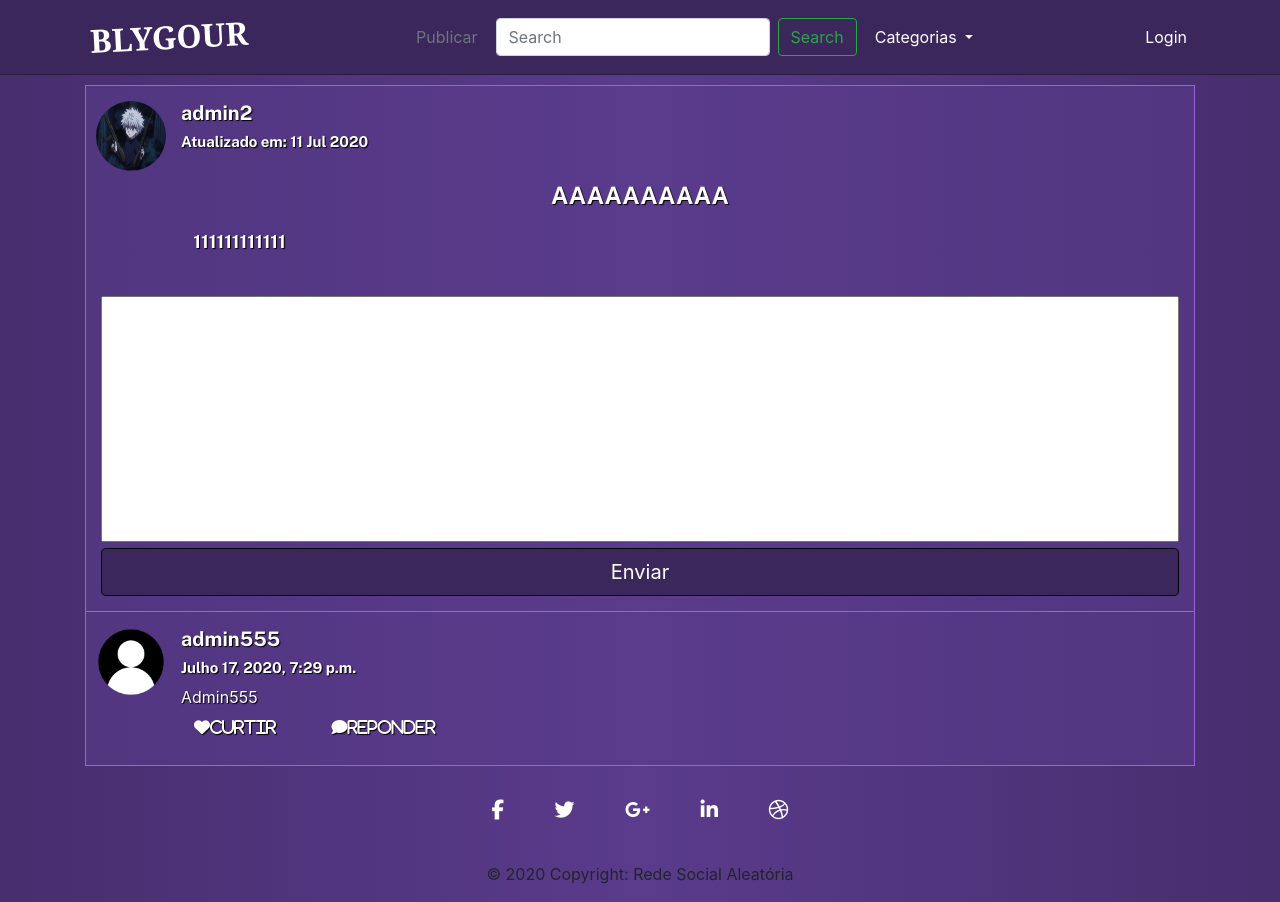
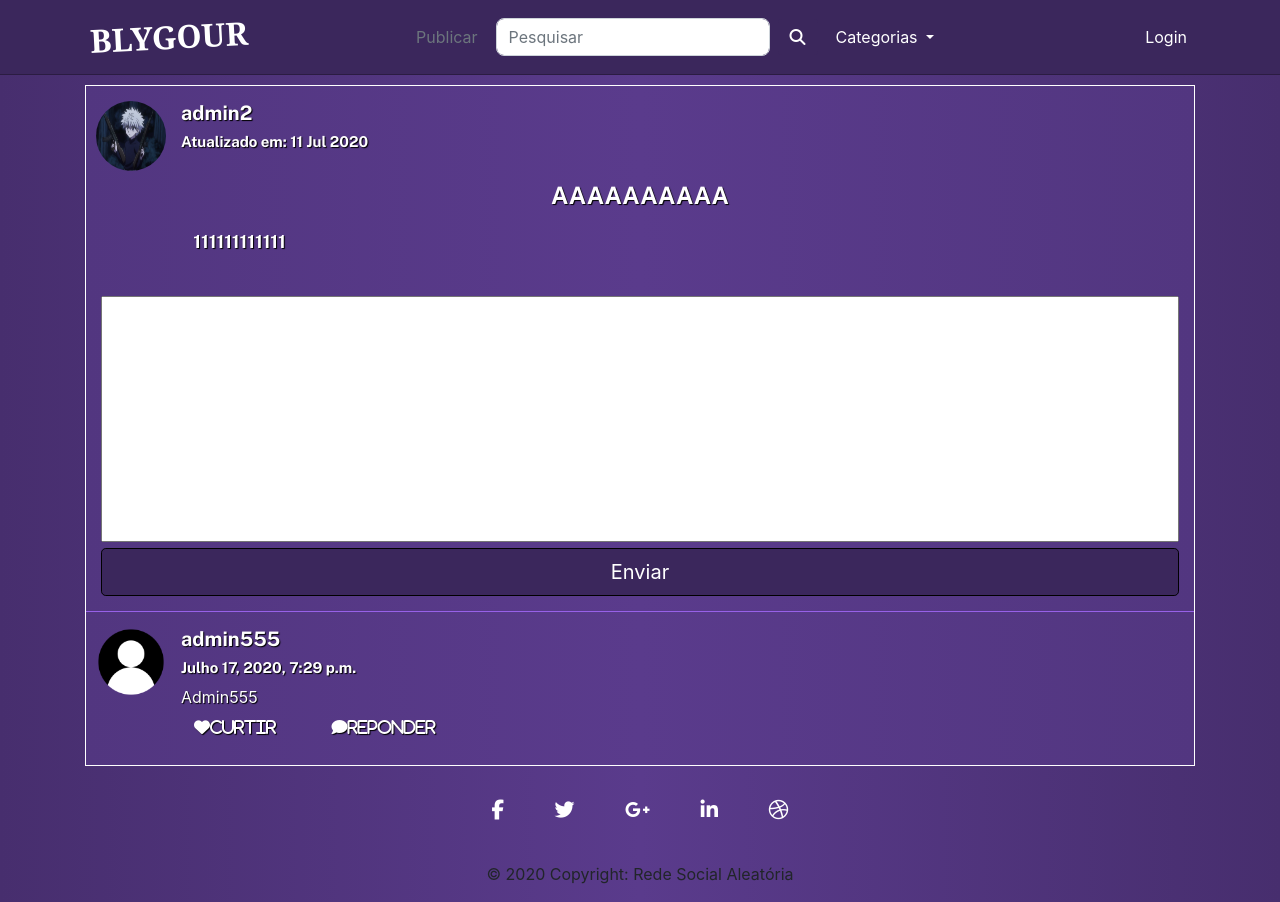
Before and after one commit to iagoid/Blygour, a Django app: page /19 in a window 1280 px wide. Run offline with Django 3.2, Linux system fonts and the light colour scheme; data comes from the database, SQL or seed files in the repository; both versions use the stored data as it was after the commit; some libraries are stand-ins or nearby versions.

Commit message:
Colocando icones

```diff
--- a/blog/posts/static/css/add-post.css
+++ b/blog/posts/static/css/add-post.css
@@ -1,9 +1,9 @@
 /* Formulário de postagens */
-.postagem{
+.container.postagem{
     border: 1px solid #9761E8;
 }
 
-.postagem .field{
+.container.postagem .field{
     margin-top: 10px;
 }
 
@@ -60,7 +60,7 @@ input[type='submit']:hover, input[type='submit']:focus{
     background-color: var(--roxo-escuro);
     color: white;
     box-shadow: 0px 2px 2px black;
-    border: 1px solid black;)
+    border: 1px solid black;
 }
 
 .form-group.image span{
--- a/blog/posts/static/css/index.css
+++ b/blog/posts/static/css/index.css
@@ -5,7 +5,7 @@ h1, h2, h3, h4, h5, h6, p{
 
 /* Postagens */
 .view-posts {
-    border: 1px solid #9761E8;
+    border: 1px solid white;
     margin-top: 5px;
 }
 
--- a/blog/posts/static/css/style.css
+++ b/blog/posts/static/css/style.css
@@ -33,6 +33,33 @@ a, a:hover{
     box-shadow: 0px 2px 2px black;
 }
 
+#search{
+    border-radius: 8px;
+    outline: none;
+}
+
+/* Pesquisa */
+#search:focus{
+    border-radius: 8px;
+    box-shadow: 0px 2px 2px black;
+    outline: none;
+    border: 2px solid black;
+}
+
+button[type='submit'], button[type='submit']:hover{
+    background-color: var(--roxo-principal);
+    color: white;
+    outline:none;
+    border: none;
+}
+
+button[type='submit']:hover, button[type='submit']:focus{
+    background-color: var(--roxo-escuro);
+    color: white;
+    box-shadow: 0px 2px 2px black;
+}
+
+/* Resto naavbar */
 .navbar-nav.mr-auto li, .navbar-nav.mr-auto form{
     margin: 5px;
 }
--- a/blog/posts/templates/base.html
+++ b/blog/posts/templates/base.html
@@ -53,9 +53,12 @@
                             </li>
                         {% endif %}
 
-                        <form class="form-inline my-2 my-lg-0">
-                            <input class="form-control mr-sm-2" type="search" placeholder="Search" aria-label="Search">
-                            <button class="btn btn-outline-success my-2 my-sm-0" type="submit">Search</button>
+                        <form class="form-inline my-2 my-lg-0" method='GET'>
+                            <input class="form-control mr-sm-2" type="search" placeholder="Pesquisar" aria-label="Titulo " id="search", name="search" value="{{ request.GET.search }}">
+                            <button class="btn btn-outline-success my-2 my-sm-0" type="submit">
+                                <i class="fas fa-search"></i>
+
+                            </button>
                         </form>
 
                         <li class="nav-item dropdown">
--- a/blog/posts/templates/posts/index.html
+++ b/blog/posts/templates/posts/index.html
@@ -1,6 +1,5 @@
 {% extends 'base.html' %}
 {% load static %}
-
 
 {% block title %}
     Página Inicial
@@ -44,12 +43,18 @@
                                 <button class="btn dropdown-toggle" type="button" id="dropdownMenuButton" data-toggle="dropdown" aria-haspopup="true" aria-expanded="false"></button>
                                 {% if user == post.user %}
                                     <div class="dropdown-menu" aria-labelledby="dropdownMenuButton">
-                                        <a class="dropdown-item" href="{% url 'posts:edit-post' post.id %}">Editar</a>
-                                        <a class="dropdown-item" href="{% url 'posts:delete-post' post.id %} ">Excluir</a>
+                                        <a class="dropdown-item" href="{% url 'posts:edit-post' post.id %}">
+                                            <i class="fas fa-edit"></i>
+                                            Editar</a>
+                                        <a class="dropdown-item" href="{% url 'posts:delete-post' post.id %} ">
+                                            <i class="fas fa-trash"></i>
+                                            Excluir</a>
                                     </div>
                                 {% else %}
                                     <div class="dropdown-menu" aria-labelledby="dropdownMenuButton">
-                                        <a class="dropdown-item" href="#">Denunciar</a>
+                                        <a class="dropdown-item" href="#">
+                                            <i class="fas fa-ban"></i>
+                                            Denunciar</a>
                                     </div>
                                 {% endif %}
                             </div>
@@ -64,7 +69,9 @@
                         <div class="col-1"></div>
 
                         <div class="col-10">
-                            <h2>{{ post.title|upper }}</h2>
+                            <h2>
+                                <strong>{{ post.title|upper }}</strong>
+                            </h2>
                         </div>
 
                         <div class="col-1"></div>
--- a/blog/posts/views.py
+++ b/blog/posts/views.py
@@ -9,14 +9,24 @@ from .forms import PostForm, CommentsForm
 from .models import Post, Comments
 
 def postsList(request):
-    posts_list = Post.objects.all().order_by('-created_at')
+    search = request.GET.get('search')
+
+    if search:
+        posts_list = Post.objects.filter(title__icontains=search)
+
+    else:
+        posts_list = Post.objects.all().order_by('-created_at')
 
     paginator = Paginator(posts_list, 7)
     page = request.GET.get('page')
 
     posts = paginator.get_page(page)
 
-    return render(request, 'posts/index.html', {'posts': posts})
+    context = {
+        'posts': posts,
+    }
+
+    return render(request, 'posts/index.html', context)
 
 @login_required
 def addPost(request):
```
Also changed, not shown: blog/posts/templates/posts/user_details.html (+7 -1 lines), blog/db.sqlite3.
